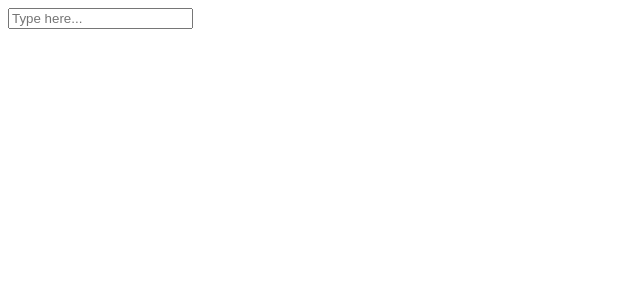
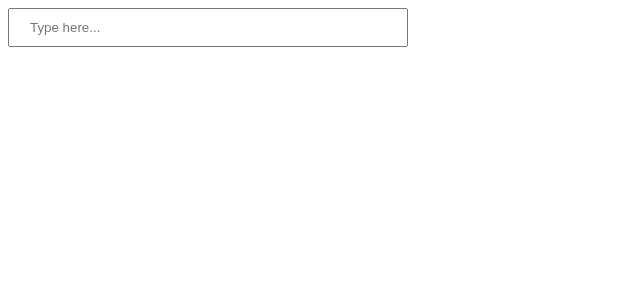
Before and after one commit to johanDev19/dropdown-interview-test, a React (Vite) app: page / in a window 1280 px wide. Shown: the top 300 px of the page, without its empty margins (0-640 px from the left). Built offline with nearby package versions, Linux system fonts and the light colour scheme.

Commit message:
feat: adding style to the auto-complete component

```diff
--- /dev/null
+++ b/src/components/auto-complete/auto-complete-styles.css
@@ -0,0 +1,40 @@
+.autoComplete {
+  width: 100%;
+  max-width: 400px;
+}
+
+.autoComplete__input {
+  width: 100%;
+  max-width: 400px;
+  padding: 10px 20px;
+  box-sizing: border-box;
+}
+
+.autoComplete__input:focus {
+  outline: none;
+}
+
+.autoComplete__menu {
+  width: 100%;
+  margin: 0;
+  list-style: none;
+  background-color: #fff;
+  border: 1px solid #ddd;
+  border-top: none;
+  display: flex;
+  flex-direction: column;
+  align-items: flex-start;
+  gap: 10px;
+  box-sizing: border-box;
+  padding: 0px;
+}
+
+.autoComplete__menu li {
+  padding: 10px 20px;
+  width: 100%;
+  box-sizing: border-box;
+  cursor: pointer;
+}
+.autoComplete__menu li:hover {
+  background-color: #ddd;
+}
--- a/src/components/auto-complete/auto-complete-view.tsx
+++ b/src/components/auto-complete/auto-complete-view.tsx
@@ -1,4 +1,6 @@
 import React, { useState } from "react";
+
+import "./auto-complete-styles.css";
 
 interface AutoCompleteViewProps {
   inputValue: string;
@@ -24,8 +26,9 @@ const AutoCompleteView: React.FC<AutoCompleteViewProps> = ({
   };
 
   return (
-    <div>
+    <div className="autoComplete">
       <input
+        className="autoComplete__input"
         type="text"
         value={inputValue}
         onChange={(e) => onInputChange(e.target.value)}
@@ -37,7 +40,7 @@ const AutoCompleteView: React.FC<AutoCompleteViewProps> = ({
       {isInputFocused && (
         <>
           {filteredData.length > 0 && (
-            <ul>
+            <ul className="autoComplete__menu">
               {filteredData.map((item, index) => (
                 <li key={index}>{item}</li>
               ))}
--- a/src/main.tsx
+++ b/src/main.tsx
@@ -1,7 +1,7 @@
 import React from "react";
 import ReactDOM from "react-dom/client";
 
-import App from "./App.tsx";
+import App from "./app.tsx";
 
 ReactDOM.createRoot(document.getElementById("root")!).render(
   <React.StrictMode>
```
